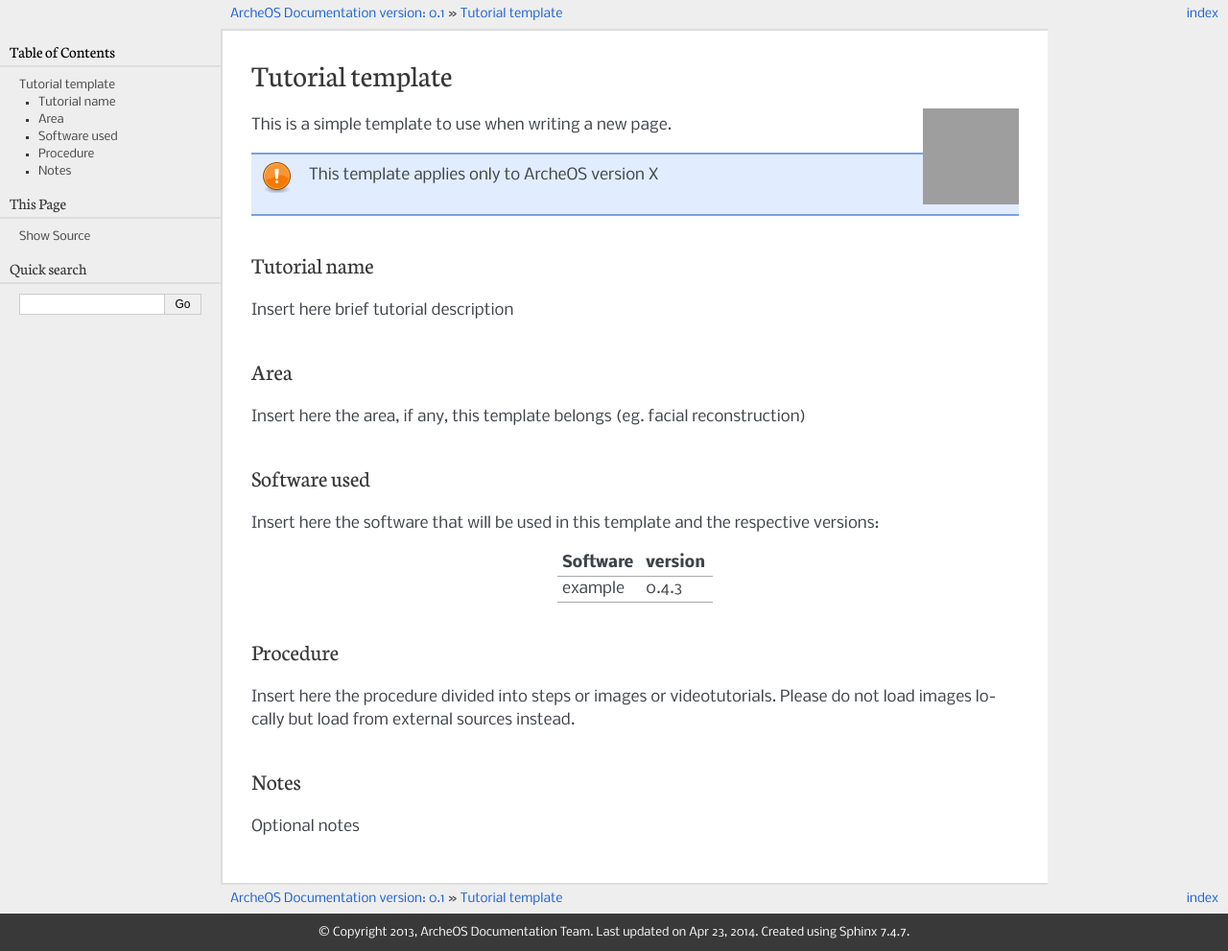
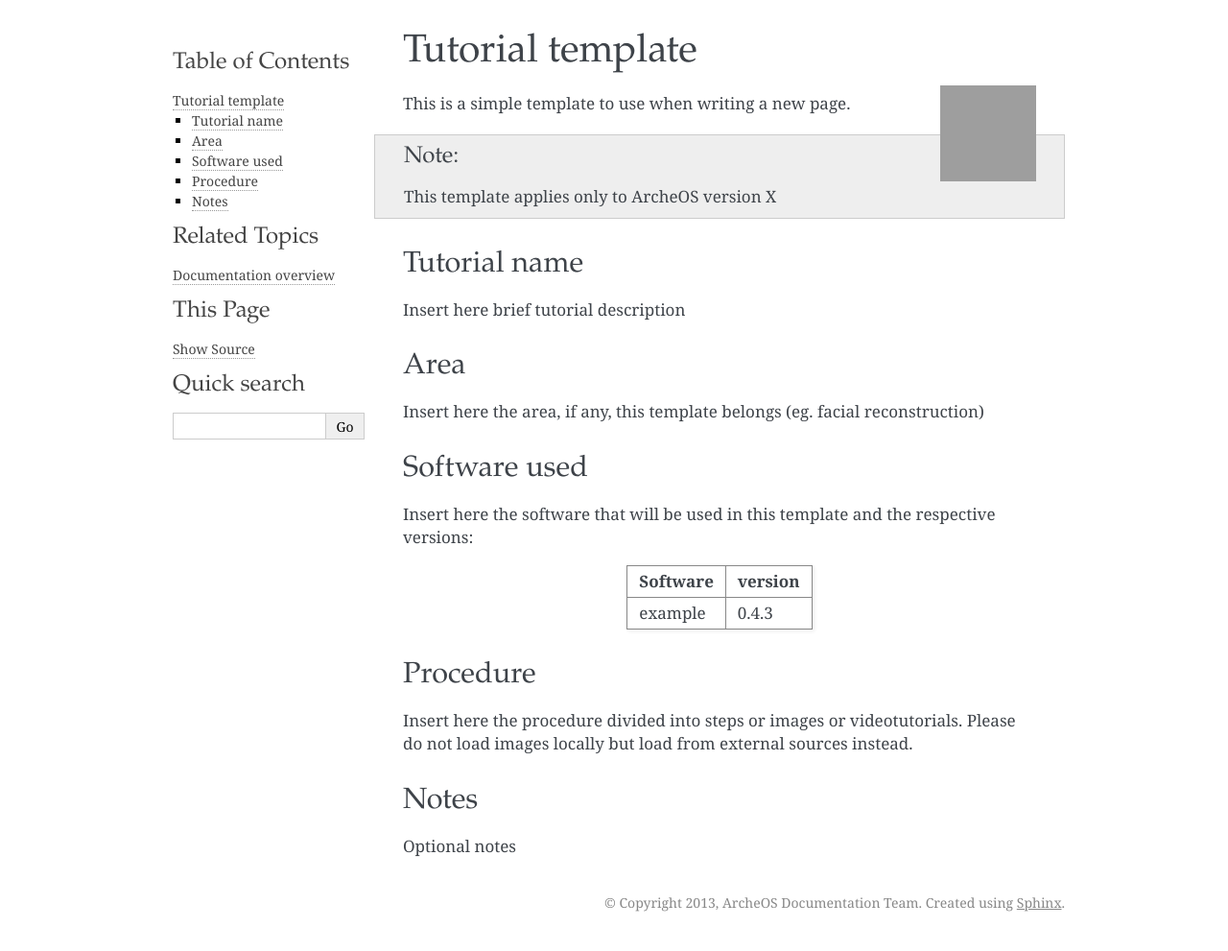
Before and after one commit to archeos/archeos-manual, a Sphinx documentation site: the page built from source/tuttemplate.rst, in a window 1280 px wide. Shown: the whole page at 96% size. Built offline with Sphinx 7.4.7, drawn with Linux system fonts in a browser that asks for light colours; formulas are drawn with MathJax 3; grey boxes are pictures that could not be loaded.

Commit message:
added new theme

```diff
--- /dev/null
+++ b/source/_templates/flask/layout.html
@@ -0,0 +1,24 @@
+{%- extends "basic/layout.html" %}
+{%- block extrahead %}
+  {{ super() }}
+  {% if theme_touch_icon %}
+  <link rel="apple-touch-icon" href="{{ pathto('_static/' ~ theme_touch_icon, 1) }}" />
+  {% endif %}
+  <meta name="viewport" content="width=device-width, initial-scale=0.9, maximum-scale=0.9">
+{% endblock %}
+{%- block relbar2 %}{% endblock %}
+{% block header %}
+  {{ super() }}
+  {% if pagename == 'index' %}
+  <div class=indexwrapper>
+  {% endif %}
+{% endblock %}
+{%- block footer %}
+  <div class="footer">
+    &copy; Copyright {{ copyright }}.
+    Created using <a href="http://sphinx.pocoo.org/">Sphinx</a>.
+  </div>
+  {% if pagename == 'index' %}
+  </div>
+  {% endif %}
+{%- endblock %}
--- /dev/null
+++ b/source/_templates/flask/relations.html
@@ -0,0 +1,19 @@
+<h3>Related Topics</h3>
+<ul>
+  <li><a href="{{ pathto(master_doc) }}">Documentation overview</a><ul>
+  {%- for parent in parents %}
+  <li><a href="{{ parent.link|e }}">{{ parent.title }}</a><ul>
+  {%- endfor %}
+    {%- if prev %}
+      <li>Previous: <a href="{{ prev.link|e }}" title="{{ _('previous chapter')
+        }}">{{ prev.title }}</a></li>
+    {%- endif %}
+    {%- if next %}
+      <li>Next: <a href="{{ next.link|e }}" title="{{ _('next chapter')
+        }}">{{ next.title }}</a></li>
+    {%- endif %}
+  {%- for parent in parents %}
+  </ul></li>
+  {%- endfor %}
+  </ul></li>
+</ul>
--- /dev/null
+++ b/source/_templates/flask/static/flasky.css_t
@@ -0,0 +1,577 @@
+/*
+ * flasky.css_t
+ * ~~~~~~~~~~~~
+ *
+ * :copyright: Copyright 2010 by Armin Ronacher.
+ * :license: Flask Design License, see LICENSE for details.
+ */
+
+{% set page_width = '940px' %}
+{% set sidebar_width = '220px' %}
+
+@import url("basic.css");
+
+/* -- page layout ----------------------------------------------------------- */
+
+body {
+    font-family: 'Georgia', serif;
+    font-size: 17px;
+    background-color: white;
+    color: #000;
+    margin: 0;
+    padding: 0;
+}
+
+div.document {
+    width: {{ page_width }};
+    margin: 30px auto 0 auto;
+}
+
+div.documentwrapper {
+    float: left;
+    width: 100%;
+}
+
+div.bodywrapper {
+    margin: 0 0 0 {{ sidebar_width }};
+}
+
+div.sphinxsidebar {
+    width: {{ sidebar_width }};
+}
+
+hr {
+    border: 1px solid #B1B4B6;
+}
+
+div.body {
+    background-color: #ffffff;
+    color: #3E4349;
+    padding: 0 30px 0 30px;
+}
+
+img.floatingflask {
+    padding: 0 0 10px 10px;
+    float: right;
+}
+
+div.footer {
+    width: {{ page_width }};
+    margin: 20px auto 30px auto;
+    font-size: 14px;
+    color: #888;
+    text-align: right;
+}
+
+div.footer a {
+    color: #888;
+}
+
+div.related {
+    display: none;
+}
+
+div.sphinxsidebar a {
+    color: #444;
+    text-decoration: none;
+    border-bottom: 1px dotted #999;
+}
+
+div.sphinxsidebar a:hover {
+    border-bottom: 1px solid #999;
+}
+
+div.sphinxsidebar {
+    font-size: 14px;
+    line-height: 1.5;
+}
+
+div.sphinxsidebarwrapper {
+    padding: 18px 10px;
+}
+
+div.sphinxsidebarwrapper p.logo {
+    padding: 0 0 20px 0;
+    margin: 0;
+    text-align: center;
+}
+
+div.sphinxsidebar h3,
+div.sphinxsidebar h4 {
+    font-family: 'Garamond', 'Georgia', serif;
+    color: #444;
+    font-size: 24px;
+    font-weight: normal;
+    margin: 0 0 5px 0;
+    padding: 0;
+}
+
+div.sphinxsidebar h4 {
+    font-size: 20px;
+}
+
+div.sphinxsidebar h3 a {
+    color: #444;
+}
+
+div.sphinxsidebar p.logo a,
+div.sphinxsidebar h3 a,
+div.sphinxsidebar p.logo a:hover,
+div.sphinxsidebar h3 a:hover {
+    border: none;
+}
+
+div.sphinxsidebar p {
+    color: #555;
+    margin: 10px 0;
+}
+
+div.sphinxsidebar ul {
+    margin: 10px 0;
+    padding: 0;
+    color: #000;
+}
+
+div.sphinxsidebar input {
+    border: 1px solid #ccc;
+    font-family: 'Georgia', serif;
+    font-size: 1em;
+}
+
+/* -- body styles ----------------------------------------------------------- */
+
+a {
+    color: #004B6B;
+    text-decoration: underline;
+}
+
+a:hover {
+    color: #6D4100;
+    text-decoration: underline;
+}
+
+div.body h1,
+div.body h2,
+div.body h3,
+div.body h4,
+div.body h5,
+div.body h6 {
+    font-family: 'Garamond', 'Georgia', serif;
+    font-weight: normal;
+    margin: 30px 0px 10px 0px;
+    padding: 0;
+}
+
+{% if theme_index_logo %}
+div.indexwrapper h1 {
+    text-indent: -999999px;
+    background: url({{ theme_index_logo }}) no-repeat center center;
+    height: {{ theme_index_logo_height }};
+}
+{% endif %}
+div.body h1 { margin-top: 0; padding-top: 0; font-size: 240%; }
+div.body h2 { font-size: 180%; }
+div.body h3 { font-size: 150%; }
+div.body h4 { font-size: 130%; }
+div.body h5 { font-size: 100%; }
+div.body h6 { font-size: 100%; }
+
+a.headerlink {
+    color: #ddd;
+    padding: 0 4px;
+    text-decoration: none;
+}
+
+a.headerlink:hover {
+    color: #444;
+    background: #eaeaea;
+}
+
+div.body p, div.body dd, div.body li {
+    line-height: 1.4em;
+}
+
+div.admonition {
+    background: #fafafa;
+    margin: 20px -30px;
+    padding: 10px 30px;
+    border-top: 1px solid #ccc;
+    border-bottom: 1px solid #ccc;
+}
+
+div.admonition tt.xref, div.admonition a tt {
+    border-bottom: 1px solid #fafafa;
+}
+
+dd div.admonition {
+    margin-left: -60px;
+    padding-left: 60px;
+}
+
+div.admonition p.admonition-title {
+    font-family: 'Garamond', 'Georgia', serif;
+    font-weight: normal;
+    font-size: 24px;
+    margin: 0 0 10px 0;
+    padding: 0;
+    line-height: 1;
+}
+
+div.admonition p.last {
+    margin-bottom: 0;
+}
+
+div.highlight {
+    background-color: white;
+}
+
+dt:target, .highlight {
+    background: #FAF3E8;
+}
+
+div.note {
+    background-color: #eee;
+    border: 1px solid #ccc;
+}
+
+div.seealso {
+    background-color: #ffc;
+    border: 1px solid #ff6;
+}
+
+div.topic {
+    background-color: #eee;
+}
+
+p.admonition-title {
+    display: inline;
+}
+
+p.admonition-title:after {
+    content: ":";
+}
+
+pre, tt {
+    font-family: 'Consolas', 'Menlo', 'Deja Vu Sans Mono', 'Bitstream Vera Sans Mono', monospace;
+    font-size: 0.9em;
+}
+
+img.screenshot {
+}
+
+tt.descname, tt.descclassname {
+    font-size: 0.95em;
+}
+
+tt.descname {
+    padding-right: 0.08em;
+}
+
+img.screenshot {
+    -moz-box-shadow: 2px 2px 4px #eee;
+    -webkit-box-shadow: 2px 2px 4px #eee;
+    box-shadow: 2px 2px 4px #eee;
+}
+
+table.docutils {
+    border: 1px solid #888;
+    -moz-box-shadow: 2px 2px 4px #eee;
+    -webkit-box-shadow: 2px 2px 4px #eee;
+    box-shadow: 2px 2px 4px #eee;
+}
+
+table.docutils td, table.docutils th {
+    border: 1px solid #888;
+    padding: 0.25em 0.7em;
+}
+
+table.field-list, table.footnote {
+    border: none;
+    -moz-box-shadow: none;
+    -webkit-box-shadow: none;
+    box-shadow: none;
+}
+
+table.footnote {
+    margin: 15px 0;
+    width: 100%;
+    border: 1px solid #eee;
+    background: #fdfdfd;
+    font-size: 0.9em;
+}
+
+table.footnote + table.footnote {
+    margin-top: -15px;
+    border-top: none;
+}
+
+table.field-list th {
+    padding: 0 0.8em 0 0;
+}
+
+table.field-list td {
+    padding: 0;
+}
+
+table.footnote td.label {
+    width: 0px;
+    padding: 0.3em 0 0.3em 0.5em;
+}
+
+table.footnote td {
+    padding: 0.3em 0.5em;
+}
+
+dl {
+    margin: 0;
+    padding: 0;
+}
+
+dl dd {
+    margin-left: 30px;
+}
+
+blockquote {
+    margin: 0 0 0 30px;
+    padding: 0;
+}
+
+ul, ol {
+    margin: 10px 0 10px 30px;
+    padding: 0;
+}
+
+pre {
+    background: #eee;
+    padding: 7px 30px;
+    margin: 15px -30px;
+    line-height: 1.3em;
+}
+
+dl pre, blockquote pre, li pre {
+    margin-left: -60px;
+    padding-left: 60px;
+}
+
+dl dl pre {
+    margin-left: -90px;
+    padding-left: 90px;
+}
+
+tt {
+    background-color: #ecf0f3;
+    color: #222;
+    /* padding: 1px 2px; */
+}
+
+tt.xref, a tt {
+    background-color: #FBFBFB;
+    border-bottom: 1px solid white;
+}
+
+a.reference {
+    text-decoration: none;
+    border-bottom: 1px dotted #004B6B;
+}
+
+a.reference:hover {
+    border-bottom: 1px solid #6D4100;
+}
+
+a.footnote-reference {
+    text-decoration: none;
+    font-size: 0.7em;
+    vertical-align: top;
+    border-bottom: 1px dotted #004B6B;
+}
+
+a.footnote-reference:hover {
+    border-bottom: 1px solid #6D4100;
+}
+
+a:hover tt {
+    background: #EEE;
+}
+
+
+@media screen and (max-width: 870px) {
+
+    div.sphinxsidebar {
+        display: none;
+    }
+
+    div.document {
+       width: 100%;
+
+    }
+
+    div.documentwrapper {
+        margin-left: 0;
+        margin-top: 0;
+        margin-right: 0;
+        margin-bottom: 0;
+    }
+
+    div.bodywrapper {
+        margin-top: 0;
+        margin-right: 0;
+        margin-bottom: 0;
+        margin-left: 0;
+    }
+
+    ul {
+        margin-left: 0;
+    }
+
+    .document {
+        width: auto;
+    }
+
+    .footer {
+        width: auto;
+    }
+
+    .bodywrapper {
+        margin: 0;
+    }
+
+    .footer {
+        width: auto;
+    }
+
+    .github {
+        display: none;
+    }
+
+
+
+}
+
+
+
+@media screen and (max-width: 875px) {
+
+    body {
+        margin: 0;
+        padding: 20px 30px;
+    }
+
+    div.documentwrapper {
+        float: none;
+        background: white;
+    }
+
+    div.sphinxsidebar {
+        display: block;
+        float: none;
+        width: 102.5%;
+        margin: 50px -30px -20px -30px;
+        padding: 10px 20px;
+        background: #333;
+        color: white;
+    }
+
+    div.sphinxsidebar h3, div.sphinxsidebar h4, div.sphinxsidebar p,
+    div.sphinxsidebar h3 a {
+        color: white;
+    }
+
+    div.sphinxsidebar a {
+        color: #aaa;
+    }
+
+    div.sphinxsidebar p.logo {
+        display: none;
+    }
+
+    div.document {
+        width: 100%;
+        margin: 0;
+    }
+
+    div.related {
+        display: block;
+        margin: 0;
+        padding: 10px 0 20px 0;
+    }
+
+    div.related ul,
+    div.related ul li {
+        margin: 0;
+        padding: 0;
+    }
+
+    div.footer {
+        display: none;
+    }
+
+    div.bodywrapper {
+        margin: 0;
+    }
+
+    div.body {
+        min-height: 0;
+        padding: 0;
+    }
+
+    .rtd_doc_footer {
+        display: none;
+    }
+
+    .document {
+        width: auto;
+    }
+
+    .footer {
+        width: auto;
+    }
+
+    .footer {
+        width: auto;
+    }
+
+    .github {
+        display: none;
+    }
+}
+
+
+/* scrollbars */
+
+::-webkit-scrollbar {
+    width: 6px;
+    height: 6px;
+}
+
+::-webkit-scrollbar-button:start:decrement,
+::-webkit-scrollbar-button:end:increment {
+    display: block;
+    height: 10px;
+}
+
+::-webkit-scrollbar-button:vertical:increment {
+    background-color: #fff;
+}
+
+::-webkit-scrollbar-track-piece {
+    background-color: #eee;
+    -webkit-border-radius: 3px;
+}
+
+::-webkit-scrollbar-thumb:vertical {
+    height: 50px;
+    background-color: #ccc;
+    -webkit-border-radius: 3px;
+}
+
+::-webkit-scrollbar-thumb:horizontal {
+    width: 50px;
+    background-color: #ccc;
+    -webkit-border-radius: 3px;
+}
+
+/* misc. */
+
+.revsys-inline {
+    display: none!important;
+}
--- /dev/null
+++ b/source/_templates/flask/theme.conf
@@ -0,0 +1,9 @@
+[theme]
+inherit = basic
+stylesheet = flasky.css
+pygments_style = flask_theme_support.FlaskyStyle
+
+[options]
+index_logo = ''
+index_logo_height = 120px
+touch_icon =
--- a/source/conf.py
+++ b/source/conf.py
@@ -91,7 +91,7 @@ pygments_style = 'sphinx'
 
 # The theme to use for HTML and HTML Help pages.  See the documentation for
 # a list of builtin themes.
-html_theme = 'pyramid'
+html_theme = 'flask'
 
 # Theme options are theme-specific and customize the look and feel of a theme
 # further.  For a list of options available for each theme, see the
@@ -99,7 +99,7 @@ html_theme = 'pyramid'
 #html_theme_options = {}
 
 # Add any paths that contain custom themes here, relative to this directory.
-#html_theme_path = []
+html_theme_path = ['_templates',]
 
 # The name for this set of Sphinx documents.  If None, it defaults to
 # "<project> v<release> documentation".
```
